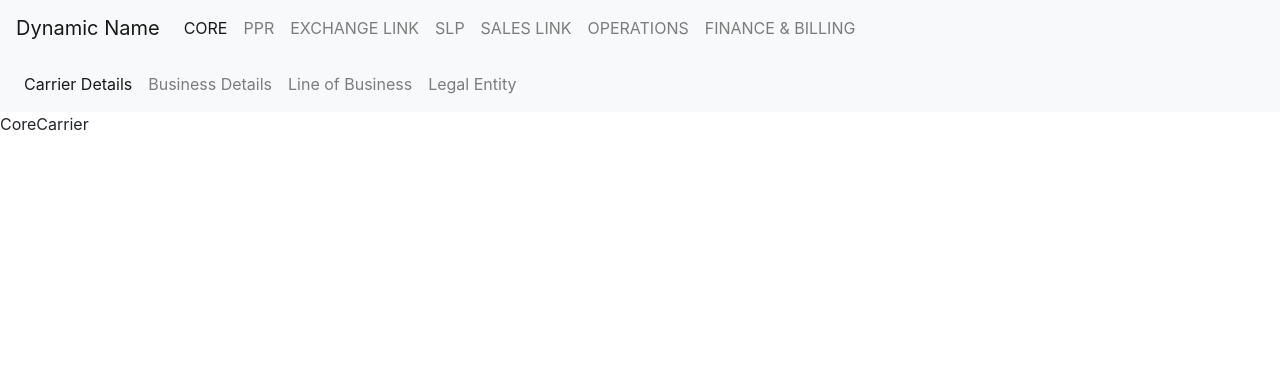
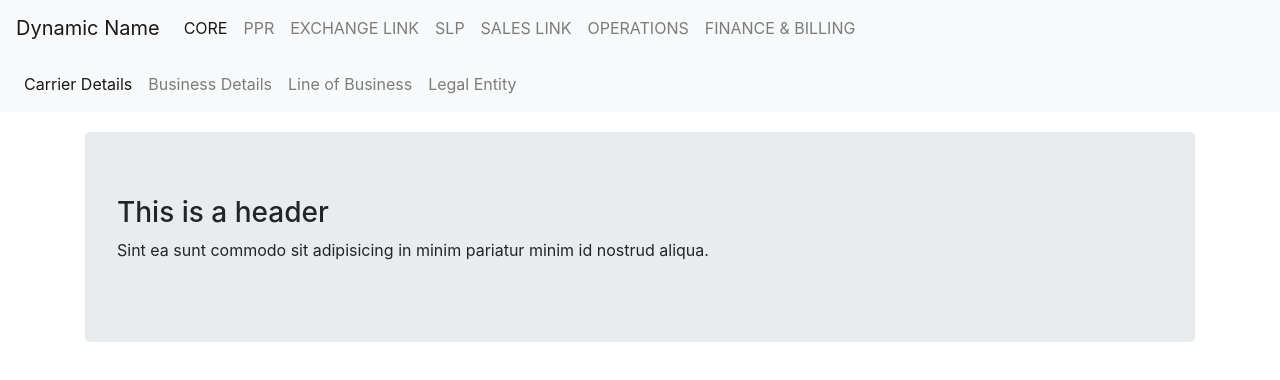
Before and after one commit to ryanconnell88/HPS-Composer, a React (Create React App) app: page /core/carrier-details in a window 1280 px wide. Shown: the top 380 px of the page. Built offline with nearby package versions, Linux system fonts and the light colour scheme.

Commit message:
Added jumbotron header component, and mounted it in carrier details.

```diff
--- /dev/null
+++ b/src/assets/js/lorem.js
@@ -0,0 +1,5 @@
+const lorem = {
+  header : 'This is a header',
+  text: 'Sint ea sunt commodo sit adipisicing in minim pariatur minim id nostrud aliqua.'
+}
+export default lorem;
--- /dev/null
+++ b/src/components/HeaderNotification/HeaderNotification.css
@@ -0,0 +1,3 @@
+.HeaderNotification .container {
+  margin-top: 20px;
+}
--- /dev/null
+++ b/src/components/HeaderNotification/HeaderNotification.js
@@ -0,0 +1,18 @@
+import React from "react";
+import { Container, Jumbotron } from "reactstrap";
+
+import "./HeaderNotification.css";
+
+const HeaderNotification = props => {
+  return (
+    <div className="HeaderNotification">
+      <Container>
+        <Jumbotron>
+          <h3>{props.header}</h3>
+          <p>{props.text}</p>
+        </Jumbotron>
+      </Container>
+    </div>
+  );
+};
+export default HeaderNotification;
--- a/src/containers/core/CoreCarrier/CoreCarrier.js
+++ b/src/containers/core/CoreCarrier/CoreCarrier.js
@@ -1,5 +1,7 @@
 import React, { Component } from 'react';
 import './CoreCarrier.css';
+import HeaderNotification from '../../../components/HeaderNotification/HeaderNotification';
+import lorem from '../../../assets/js/lorem';
 
 
 
@@ -8,7 +10,7 @@ class CoreCarrier extends Component {
   render() {
     return (
       <div className="CoreCarrier">
-        CoreCarrier
+        <HeaderNotification header={lorem.header} text={lorem.text}/>
       </div>
     );
   }
--- a/src/containers/subNavs/CoreNav/CoreNav.js
+++ b/src/containers/subNavs/CoreNav/CoreNav.js
@@ -33,7 +33,7 @@ class CoreNav extends Component {
     return (
       <div className="CoreNav">
         <Navbar color="light" light expand="md">
-          <NavbarToggler onClick={this.toggle} />
+          <NavbarToggler onClick={this.toggle}   />
           <Collapse isOpen={this.state.isOpen} navbar>
             <Nav navbar>
               <NavItem>
```
Also changed, not shown: src/containers/core/CoreBusiness/CoreBusiness.js (line endings or trailing spaces).
